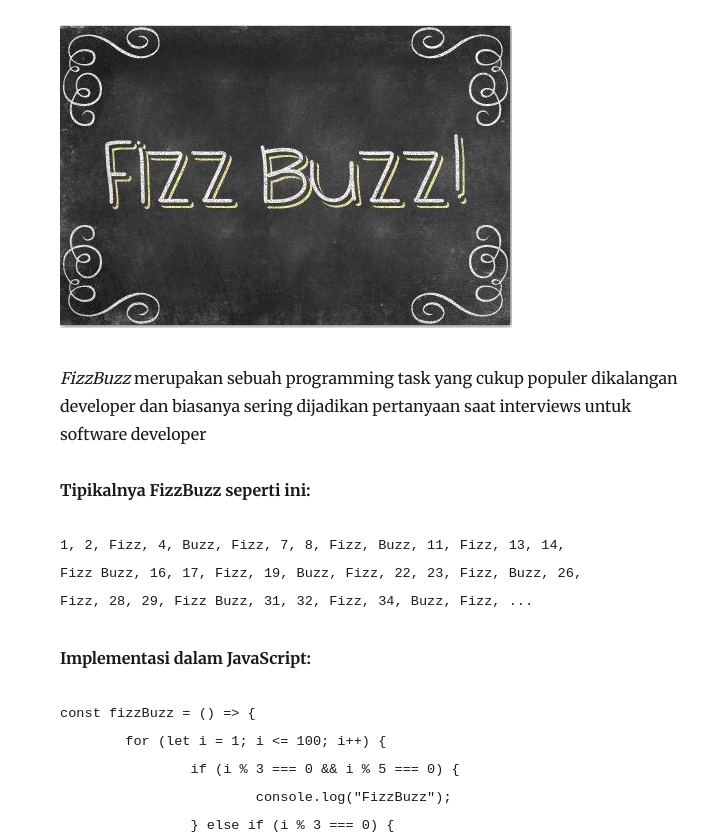
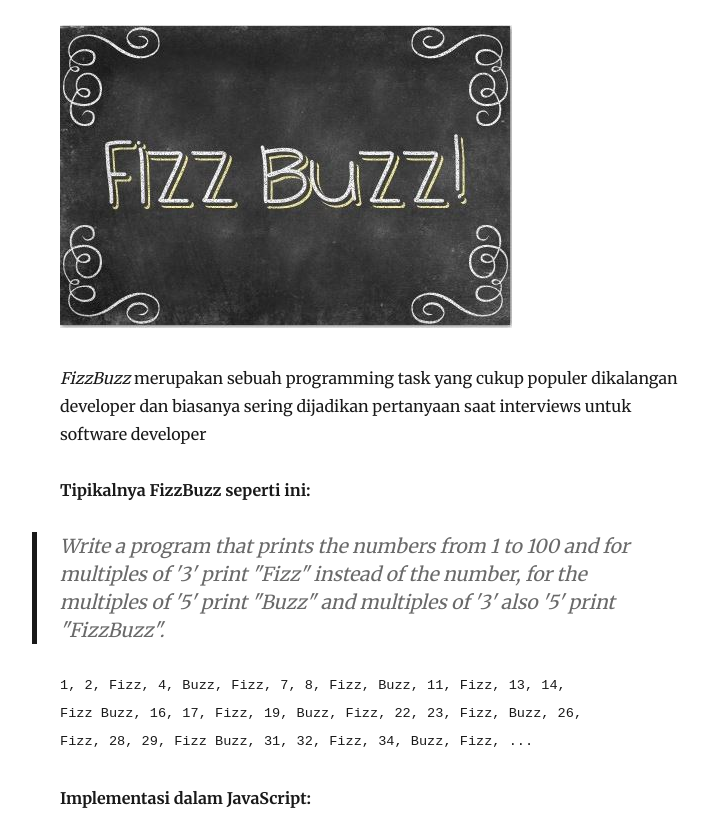
Before and after one commit to handa26/personal-blog, a Gatsby site: page /blog/implementasi-fizzbuzz-menggunakan-javascript/ in a window 1280 px wide. Shown: the part 242-1079 px from the top of the page, without its empty margins (265-973 px from the left). Built offline with nearby package versions, Linux system fonts and the light colour scheme; Gatsby itself is replaced by a stand-in of ours; some packages are replaced by stand-ins of ours; code samples lack their colours.

Commit message:
Update Blog “implementasi-fizzbuzz-menggunakan-javascript”

````diff
--- a/content/blog/implementasi-fizzbuzz-menggunakan-javascript.md
+++ b/content/blog/implementasi-fizzbuzz-menggunakan-javascript.md
@@ -10,6 +10,12 @@ description: "*FizzBuzz* merupakan sebuah programming task yang cukup populer
 *FizzBuzz* merupakan sebuah programming task yang cukup populer dikalangan developer dan biasanya sering dijadikan pertanyaan saat interviews untuk software developer
 
 **Tipikalnya FizzBuzz seperti ini:**
+
+> <!--StartFragment-->
+>
+> Write a program that prints the numbers from 1 to 100 and for multiples of '3' print "Fizz" instead of the number, for the multiples of '5' print "Buzz" and multiples of '3' also '5' print "FizzBuzz".
+>
+> <!--EndFragment-->
 
 ```
 1, 2, Fizz, 4, Buzz, Fizz, 7, 8, Fizz, Buzz, 11, Fizz, 13, 14,
````
